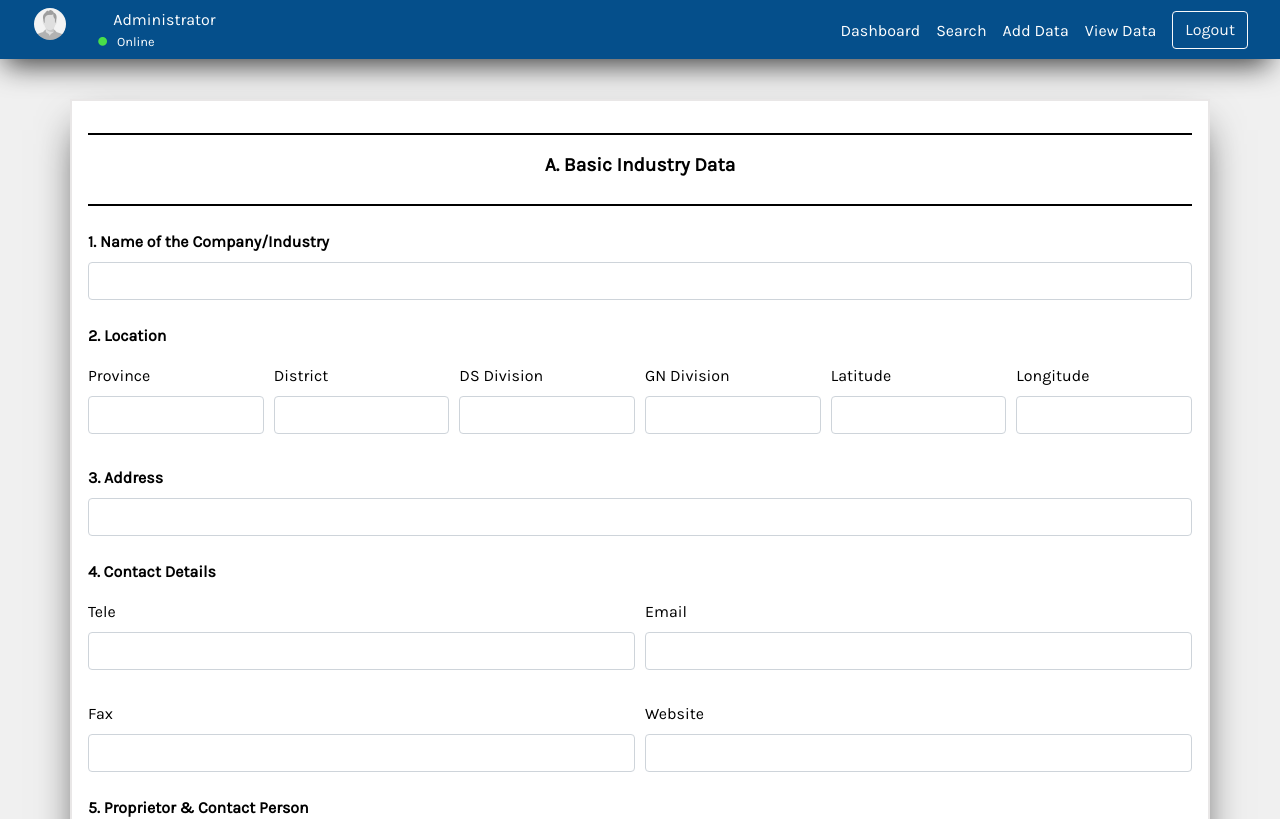
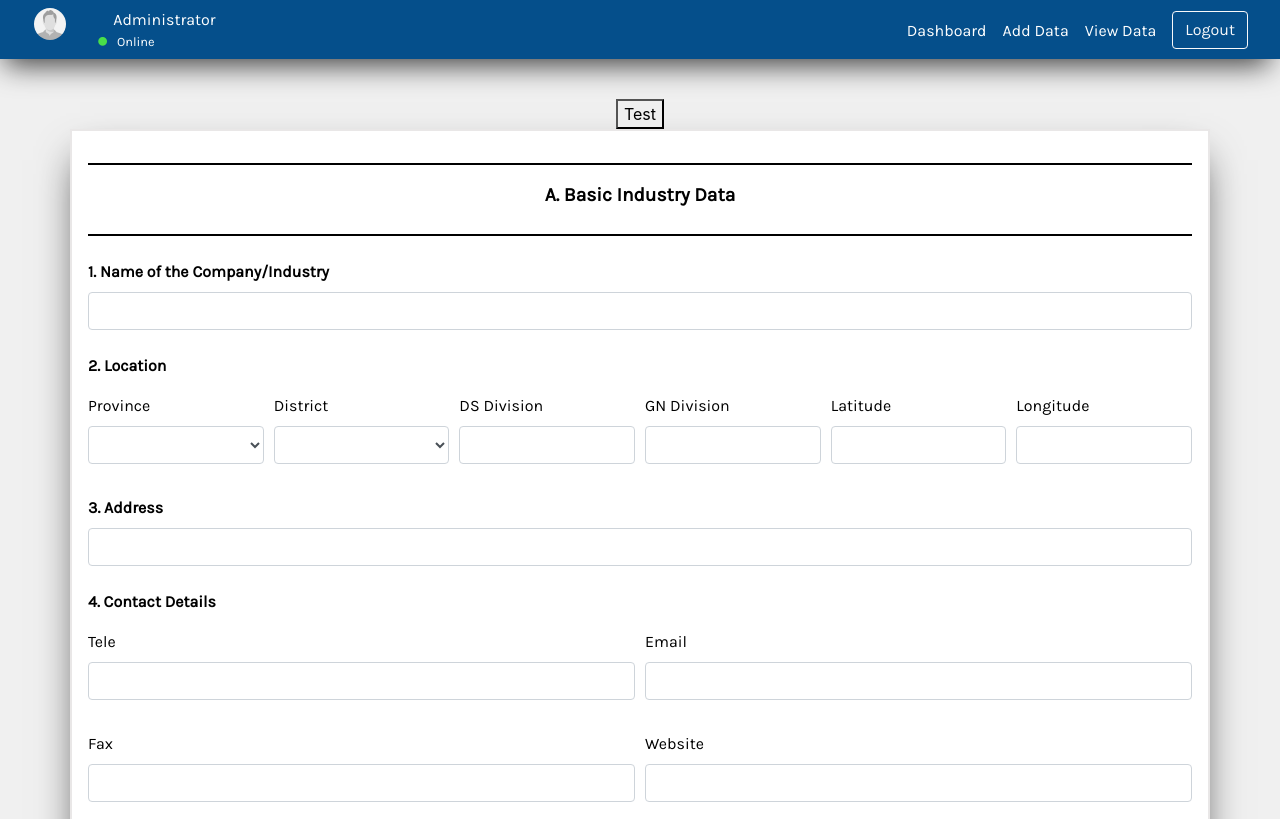
Before and after one commit to ThaminduR/idb-frontend, a React (Create React App) app: page /newsurvey in a window 1280 px wide. Shown: the top 819 px of the page. Built offline with nearby package versions, Linux system fonts and the light colour scheme; sample sign-in values are in the browser's storage; a web font is replaced by a local one.

Commit message:
Error msg improvement. Prov, dist - >select input

```diff
--- a/package.json
+++ b/package.json
@@ -15,6 +15,7 @@
     "react-redux": "^7.2.0",
     "react-router-dom": "^5.2.0",
     "react-scripts": "3.4.1",
+    "react-select": "^3.1.0",
     "redux": "^4.0.5",
     "redux-thunk": "^2.3.0"
   },
--- a/src/App.js
+++ b/src/App.js
@@ -12,7 +12,6 @@ import 'font-awesome/css/font-awesome.min.css';
 import Dashboard from './components/Dashboard/Dashboard';
 import Login from './components/Login/Login';
 import NewSurvey from './components/NewSurvey/NewSurvey'
-import Search from './components/Search/Search'
 import ViewData from './components/ViewData/ViewData'
 import { API_BASE_URL } from './constants/constants';
 
@@ -36,8 +35,8 @@ function App() {
           <Router>
             <Switch>
               <LoggedoutRoute path='/login' component={Login} />
+              <PrivateRoute path='/dashboard' component={Dashboard} />
               <PrivateRoute path='/newsurvey' component={NewSurvey} />
-              <PrivateRoute path='/searchdata' component={Search} />
               <PrivateRoute path='/viewdata' component={ViewData} />
               <PrivateRoute path='/' component={Dashboard} />
             </Switch>
--- a/src/components/Dashboard/Dashboard.css
+++ b/src/components/Dashboard/Dashboard.css
@@ -1,8 +1,5 @@
-.background {
+.dashboard-background {
   color: black;
   background-color: white;
+  height: 100%;
 }
-
-/* @media screen and (max-width: 525px) {
-
-} */
--- a/src/components/Navbar/Navbar.js
+++ b/src/components/Navbar/Navbar.js
@@ -1,6 +1,6 @@
 import React from 'react'
 import axios from 'axios'
-import { Redirect, withRouter } from 'react-router-dom';
+import { withRouter } from 'react-router-dom';
 import './Navbar.css';
 
 function NavigationBar(props) {
@@ -41,10 +41,7 @@ function NavigationBar(props) {
             <div className="collapse navbar-collapse" id="navbarSupportedContent">
                 <ul className="navbar-nav ml-auto mr-2">
                     <li className="nav-item active ml-2 mt-2 mr-2">
-                        <a href="/">Dashboard</a>
-                    </li>
-                    <li className="nav-item active ml-2 mt-2 mr-2">
-                        <a href="/searchdata">Search</a>
+                        <a href="/dashboard">Dashboard</a>
                     </li>
                     <li className="nav-item active ml-2 mt-2 mr-2">
                         <a href="/newsurvey">Add Data</a>
--- a/src/components/NewSurvey/NewSurvey.css
+++ b/src/components/NewSurvey/NewSurvey.css
@@ -2,6 +2,7 @@
   width: auto;
   color: black;
   padding-top: 5vh;
+  padding-bottom: 5vh;
   background-color: #f0f0f0;
   /* max-width: 10vw; */
 }
@@ -37,6 +38,26 @@ th {
   position: fixed;
   z-index: 9999;
 }
+.errorMessage1 {
+  display: blocked;
+  /* animation: FadeAnimation 1s ease-in 4s forwards; */
+}
+
+@keyframes FadeAnimation {
+  0% {
+    opacity: 1;
+    visibility: visible;
+  }
+
+  100% {
+    opacity: 0;
+    visibility: hidden;
+  }
+}
+
+.errorMessage2 {
+  display: none;
+}
 
 .radio-row {
   padding-top: 2vh;
@@ -51,6 +72,10 @@ th {
   text-align: center;
 }
 
+.error {
+  border: 1px solid red;
+}
+
 /* .test {
   display: none;
   left: 5%;
--- a/src/components/NewSurvey/NewSurvey.js
+++ b/src/components/NewSurvey/NewSurvey.js
@@ -1,7 +1,7 @@
 import React, { useState } from 'react'
 import './NewSurvey.css'
 import axios from 'axios'
-import { Redirect } from 'react-router-dom'
+// import { Redirect } from 'react-router-dom'
 function NewSurvey(props) {
 
     const [state, setState] = useState({
@@ -9,6 +9,12 @@ function NewSurvey(props) {
         statechange: '',
         successMessage: null,
         errorMessage: null,
+        errors: {
+            name: false,
+            province: false,
+            district: false,
+            yoi: false
+        },
         companyName: '',
         province: '',
         district: '',
@@ -49,6 +55,28 @@ function NewSurvey(props) {
         yoi: ''
 
     })
+
+    const districts = {
+        '': [{ value: '' }],
+        'Central': [{ value: 'Select District' }, { value: 'Kandy' }, { value: 'Matale' }, { value: 'Nuwara Eliya' }],
+        'Eastern': [{ value: 'Select District' }, { value: 'Ampara' }, { value: 'Batticaloa' }, { value: 'Trincomalee' }],
+        'North Central': [{ value: 'Select District' }, { value: 'Anuradhapura' }, { value: 'Polonnaruwa' }],
+        'North Western': [{ value: 'Select District' }, { value: 'Kurunegala' }, { value: 'Puttalam' }],
+        'Northern': [{ value: 'Select District' }, { value: 'Jaffna' }, { value: 'Kilinochchi' }, { value: 'Mannar' }, { value: 'Mullativu' }, { value: 'Vavuniya' }],
+        'Sabaragamuwa': [{ value: 'Select District' }, { value: 'Kegalle' }, { value: 'Ratnapura' }],
+        'Southern': [{ value: 'Select District' }, { value: 'Galle' }, { value: 'Hambanthota' }, { value: 'Matara' }],
+        'Uva': [{ value: 'Select District' }, { value: 'Badulla' }, { value: 'Monaragala' }],
+        'Western': [{ value: 'Select District' }, { value: 'Colombo' }, { value: 'Gampaha' }, { value: 'Kalutara' }]
+    }
+
+    const handleProvinceChange = (e) => {
+        const { id, value } = e.target
+        setState(prevState => ({
+            ...prevState,
+            [id]: value,
+            district: 'Select District'
+        }))
+    }
 
     const handleChange = (e) => {
         const { id, value } = e.target
@@ -125,9 +153,15 @@ function NewSurvey(props) {
         }))
     }
 
+    //This function is binded to onCLick of the test button
+
     const test = (e) => {
         e.preventDefault()
+        console.log(state.companyName)
+        console.log(state.province)
+        console.log(state.district)
         console.log(state.yoi)
+        console.log('End')
     }
 
     const closeError = (e) => {
@@ -138,10 +172,21 @@ function NewSurvey(props) {
         }))
     }
 
+    const validate = () => {
+        return {
+            name: state.companyName.length === 0,
+            province: state.province.length === 0,
+            district: ((state.district.length === 0) || (state.district === 'Select District')),
+            yoi: state.yoi.length != 4
+        }
+    }
+
     const submitForm = (e) => {
         e.preventDefault();
+        state.errors = validate();
+        const isValid = !Object.keys(state.errors).some(x => state.errors[x]);
+        if (isValid) {
             const payload = {
-
                 'companyName': state.companyName, //string
                 'province': state.province, //string
                 'district': state.district, //string
@@ -188,7 +233,8 @@ function NewSurvey(props) {
                             'successMessage': 'Submit successful.',
                             'errorMessage': ''
                         }))
-                    return <Redirect to='/newsurvey' />
+                        // window.location.reload()
+                        // return <Redirect to='/newsurvey' />
                     } else {
                         setState(prevState => ({
                             ...prevState,
@@ -201,14 +247,22 @@ function NewSurvey(props) {
                     console.log(error);
                 });
         }
+        else {
+            setState(prevState => ({
+                ...prevState,
+                'errorMessage': 'Please enter a valid Company Name, Province, District and Interviewed Year',
+                'successMessage': ''
+            }))
+        }
+    }
 
     return (
         <div className='newsurvey-background'>
-            <div className="alert alert-danger" style={{ display: state.errorMessage ? 'block' : 'none' }} role="alert">
+            <div className={"alert alert-danger" + (state.errorMessage ? ' errorMessage1' : ' errorMessage2')} role="alert">
                 {state.errorMessage}
                 <button type="button" className="close ml-1" aria-label="Close" onClick={(e) => closeError(e)} ><span aria-hidden="true">&times;</span></button>
             </div>
-            {/* <button className='test' onClick={test}>Test</button> */}
+            <button className='test' onClick={test}>Test</button>
             <div className='container form-card'>
                 <form>
                     <hr className='page-break' />
@@ -216,17 +270,27 @@ function NewSurvey(props) {
                     <hr className='page-break' />
                     <div className="form-group">
                         <label className='topic-text'>1. Name of the Company/Industry</label>
-                        <input type="text" className="form-control" id="companyName" value={state.companyName} onChange={handleChange} />
+                        <input type="text" className={"form-control" + (state.errors.name ? " error" : "")} id="companyName" value={state.companyName} onChange={handleChange} />
                     </div>
                     <label className='topic-text'>2. Location</label>
                     <div className="form-row">
                         <div className="form-group col-md">
                             <label >Province</label>
-                            <input type="text" className="form-control" id="province" value={state.province} onChange={handleChange} />
+                            <select className={"form-control" + (state.errors.province ? " error" : "")} id='province' defaultValue={state.province} placeholder='Select Province' onChange={handleProvinceChange} >
+                                {Object.keys(districts).map(key => {
+                                    return <option key={key} value={key}>{key}</option>
+                                })}
+                            </select>
+                            {/* <input type="text" className="form-control" id="province" value={state.province} onChange={handleChange} /> */}
                         </div>
                         <div className="form-group col-md">
                             <label>District</label>
-                            <input type="text" className="form-control" id="district" value={state.district} onChange={handleChange} />
+                            <select className={"form-control" + (state.errors.district ? " error" : "")} id='district' defaultValue={state.district} onChange={handleChange} >
+                                {districts[state.province].map(function (item) {
+                                    return <option key={item.value} value={item.value}>{item.value}</option>
+                                })}
+                            </select>
+                            {/* <input type="text" className="form-control" id="district" value={state.district} onChange={handleChange} /> */}
                         </div>
                         <div className="form-group col-md">
                             <label >DS Division</label>
@@ -939,7 +1003,7 @@ function NewSurvey(props) {
 
                         <div className="form-group col-md">
                             <label className='topic-text'>Year of the Interview</label>
-                            <input type="text" className="form-control" id="yoi" value={state.yoi} onChange={handleChange} />
+                            <input type="text" className={"form-control" + (state.errors.yoi ? " error" : "")} id="yoi" value={state.yoi} onChange={handleChange} />
                         </div>
                     </div>
 
--- a/src/components/Routes/PrivateRoute.js
+++ b/src/components/Routes/PrivateRoute.js
@@ -2,6 +2,7 @@ import React from 'react'
 import { Route, Redirect } from 'react-router-dom'
 import { useAuth } from '../../services/AuthenticationService'
 import Navbar from '../Navbar/Navbar'
+import Footer from '../Footer/Footer';
 
 function PrivateRoute({ component: Component, ...rest }) {
 
@@ -10,7 +11,7 @@ function PrivateRoute({ component: Component, ...rest }) {
     return (
         <Route {...rest} render={props =>
             authTokens
-                ? (<div className='background w-100' ><Navbar></Navbar><Component {...props} /></div>)
+                ? (<div className='background w-100' ><Navbar></Navbar><Component {...props} /><Footer></Footer></div>)
                 : (<Redirect to='/login' />)
         } exact />
     )
--- a/src/components/Search/Search.css
+++ /dev/null
@@ -1,5 +0,0 @@
-.background {
-  width: 100vw;
-  color: black;
-  background-color: rgb(255, 255, 255);
-}
--- a/src/components/Search/Search.js
+++ /dev/null
@@ -1,12 +0,0 @@
-import React from 'react'
-import './Search.css'
-function Search(props) {
-
-    return (
-        <div className='search-background'>
-            <p>Search UI Here</p>
-        </div >
-    )
-}
-
-export default Search;
```
Also changed, not shown: 1 other file (tests, documents, lock files or other folders). Lines whose indentation alone changed are shown as unchanged.
